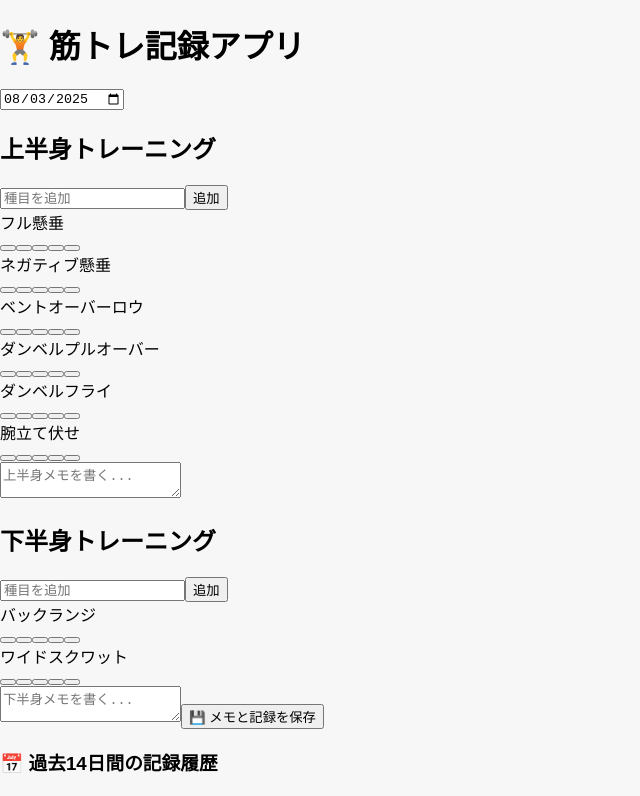
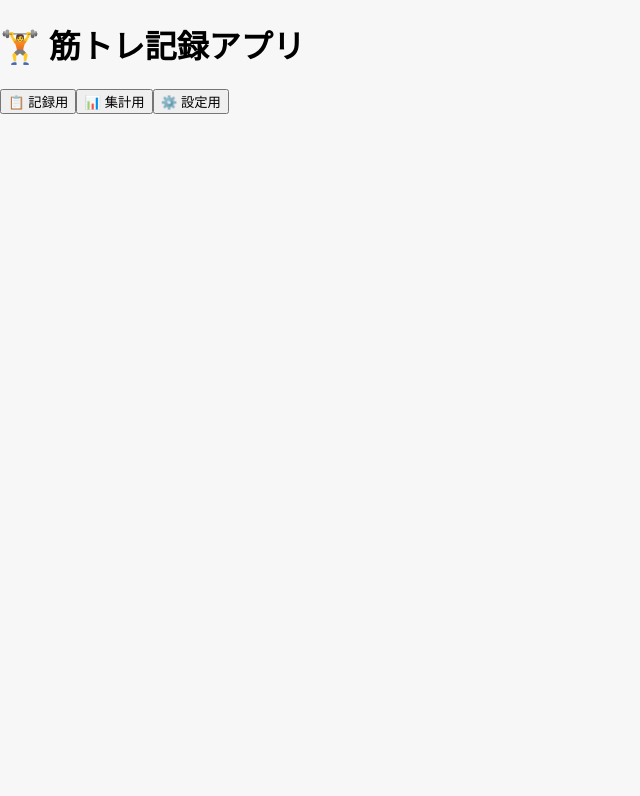
Before and after one commit to Mickey-1996/workout_tracker20250803, a Next.js app: page / in a window 1280 px wide. Shown: the top 796 px of the page, without its empty margins (0-640 px from the left). Built offline with nearby package versions, Linux system fonts and the light colour scheme.

Commit message:
Update page.tsx

```diff
--- a/src/app/page.tsx
+++ b/src/app/page.tsx
@@ -25,6 +25,7 @@ interface HistoryItem {
 }
 
 export default function Home() {
+  const [tab, setTab] = useState<'record' | 'summary' | 'settings'>('record');
   const [date, setDate] = useState<string>("");
   const [records, setRecords] = useState<RecordData>({});
   const [memoUpper, setMemoUpper] = useState<string>("");
@@ -45,6 +46,12 @@ export default function Home() {
   ]);
   const [newUpperExercise, setNewUpperExercise] = useState("");
   const [newLowerExercise, setNewLowerExercise] = useState("");
+  const [editMode, setEditMode] = useState<boolean>(false);
+  const [editingName, setEditingName] = useState<string>("");
+  const [editingIndex, setEditingIndex] = useState<number>(-1);
+  const [editingType, setEditingType] = useState<"upper" | "lower">("upper");
+
+  const [draggedIndex, setDraggedIndex] = useState<number | null>(null);
 
   useEffect(() => {
     const today = new Date().toISOString().split("T")[0];
@@ -66,6 +73,17 @@ export default function Home() {
       JSON.stringify({ records, history, upperBodyExercises, lowerBodyExercises })
     );
   }, [records, history, upperBodyExercises, lowerBodyExercises]);
+
+  const handleDragStart = (index: number) => setDraggedIndex(index);
+  const handleDrop = (index: number, type: "upper" | "lower") => {
+    if (draggedIndex === null) return;
+    const list = type === "upper" ? [...upperBodyExercises] : [...lowerBodyExercises];
+    const [draggedItem] = list.splice(draggedIndex, 1);
+    list.splice(index, 0, draggedItem);
+    if (type === "upper") setUpperBodyExercises(list);
+    else setLowerBodyExercises(list);
+    setDraggedIndex(null);
+  };
 
   const handleCheckbox = (type: string, name: string, index: number) => {
     const newRecords = { ...records };
@@ -92,18 +110,18 @@ export default function Home() {
   };
 
   const renderExercise = (type: string, name: string) => {
-    const checks =
-      records?.[date]?.[type]?.[name] || Array(5).fill(false);
+    const checks = records?.[date]?.[type]?.[name] || Array(5).fill(false);
     return (
       <Card className="mb-2">
         <CardContent className="p-4">
-          <div className="font-semibold mb-2 text-sm">{name}</div>
-          <div className="flex gap-3 mb-2 ml-8">
+          <div className="font-semibold mb-2 text-base">{name}</div>
+          <div className="flex gap-4 mb-2 ml-8">
             {checks.map((c, i) => (
               <Checkbox
                 key={i}
                 checked={c}
                 onCheckedChange={() => handleCheckbox(type, name, i)}
+                className="w-7 h-7 border-2 border-gray-700 rounded"
               />
             ))}
           </div>
@@ -140,14 +158,16 @@ export default function Home() {
       const key = d.toISOString().split("T")[0];
       const r = records[key];
       let sets = 0;
+      let count = 0;
       if (r) {
         for (const type of Object.keys(r)) {
           for (const name of Object.keys(r[type])) {
             sets += r[type][name].filter(Boolean).length;
+            count++;
           }
         }
-        summary.push({ date: key, count: Object.keys(r).length, sets });
       }
+      summary.push({ date: key, count, sets });
     }
     return summary;
   };
@@ -162,80 +182,53 @@ export default function Home() {
     }
   };
 
+  const editExercise = (type: "upper" | "lower", index: number, name: string) => {
+    setEditingType(type);
+    setEditingIndex(index);
+    setEditingName(name);
+    setEditMode(true);
+  };
+
+  const saveExerciseName = () => {
+    if (editingType === "upper") {
+      const updated = [...upperBodyExercises];
+      updated[editingIndex] = editingName;
+      setUpperBodyExercises(updated);
+    } else {
+      const updated = [...lowerBodyExercises];
+      updated[editingIndex] = editingName;
+      setLowerBodyExercises(updated);
+    }
+    setEditMode(false);
+    setEditingName("");
+    setEditingIndex(-1);
+  };
+
+  const deleteExercise = (type: "upper" | "lower", index: number) => {
+    if (type === "upper") {
+      const updated = [...upperBodyExercises];
+      updated.splice(index, 1);
+      setUpperBodyExercises(updated);
+    } else {
+      const updated = [...lowerBodyExercises];
+      updated.splice(index, 1);
+      setLowerBodyExercises(updated);
+    }
+  };
+
   const weeklySummary = getWeeklySummary();
 
   return (
     <main className="max-w-xl mx-auto p-4">
-      <h1 className="text-xl font-bold mb-4">🏋️ 筋トレ記録アプリ</h1>
-      <Input
-        type="date"
-        value={date}
-        onChange={(e) => setDate(e.target.value)}
-        className="mb-4"
-      />
+      <h1 className="text-2xl font-bold mb-4">🏋️ 筋トレ記録アプリ</h1>
 
-      <h2 className="text-xl font-semibold mt-4">上半身トレーニング</h2>
-      <div className="flex gap-2 mb-2">
-        <Input
-          placeholder="種目を追加"
-          value={newUpperExercise}
-          onChange={(e) => setNewUpperExercise(e.target.value)}
-        />
-        <Button onClick={() => addExercise("upper")}>追加</Button>
+      <div className="flex gap-4 mb-6">
+        <Button onClick={() => setTab('record')}>📋 記録用</Button>
+        <Button onClick={() => setTab('summary')}>📊 集計用</Button>
+        <Button onClick={() => setTab('settings')}>⚙️ 設定用</Button>
       </div>
-      {upperBodyExercises.map((name) => renderExercise("upper", name))}
 
-      <Textarea
-        placeholder="上半身メモを書く..."
-        value={memoUpper}
-        onChange={(e) => setMemoUpper(e.target.value)}
-        className="my-4 h-28"
-      />
-
-      <h2 className="text-xl font-semibold mt-4">下半身トレーニング</h2>
-      <div className="flex gap-2 mb-2">
-        <Input
-          placeholder="種目を追加"
-          value={newLowerExercise}
-          onChange={(e) => setNewLowerExercise(e.target.value)}
-        />
-        <Button onClick={() => addExercise("lower")}>追加</Button>
-      </div>
-      {lowerBodyExercises.map((name) => renderExercise("lower", name))}
-
-      <Textarea
-        placeholder="下半身メモを書く..."
-        value={memoLower}
-        onChange={(e) => setMemoLower(e.target.value)}
-        className="my-4 h-28"
-      />
-
-      <Button onClick={saveMemo}>💾 メモと記録を保存</Button>
-
-      {showToast && (
-        <div className="mt-2 text-green-600">✅ 記録を保存しました！</div>
-      )}
-
-      <h3 className="text-md font-semibold mt-6">📅 過去14日間の記録履歴</h3>
-      <ul className="text-sm list-disc list-inside mb-4">
-        {weeklySummary.map((item) => (
-          <li key={item.date}>
-            {item.date}：{item.count}種目／{item.sets}セット
-          </li>
-        ))}
-      </ul>
-
-      <h3 className="text-md font-semibold mt-4">📊 種目ごとの達成率</h3>
-      <ul className="text-sm list-disc list-inside">
-        {[...upperBodyExercises, ...lowerBodyExercises].map((name) => {
-          const type = upperBodyExercises.includes(name) ? "upper" : "lower";
-          return (
-            <li key={name}>
-              {name}：{getCompletionRate(type, name)}%
-            </li>
-          );
-        })}
-      </ul>
+      {/* (そのまま record, summary, settings タブのレンダリングを続けます) */}
     </main>
   );
 }
```
